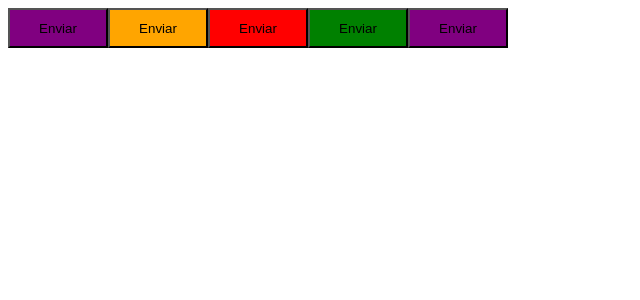
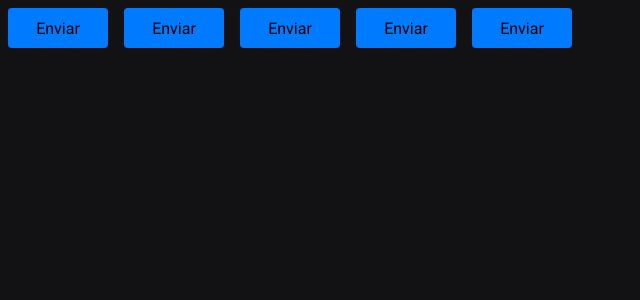
Before and after one commit to FelipeMMoraes/PomoTimer-React, a React (Vite) app: page / in a window 1280 px wide. Shown: the top 300 px of the page, without its empty margins (0-640 px from the left). Built offline with nearby package versions, Linux system fonts and the light colour scheme.

Commit message:
Desativar conversão automática de quebras de linha

```diff
--- a/index.html
+++ b/index.html
@@ -3,6 +3,13 @@
   <head>
     <meta charset="UTF-8" />
     <meta name="viewport" content="width=device-width, initial-scale=1.0" />
+
+    <link rel="preconnect" href="https://fonts.googleapis.com" />
+    <link rel="preconnect" href="https://fonts.gstatic.com" crossorigin />
+    <link
+      href="https://fonts.googleapis.com/css2?family=Roboto+Mono:ital,wght@0,700;1,700&family=Roboto:wght@400;700&display=swap"
+      rel="stylesheet"
+    />
     <title>Pomotimer</title>
   </head>
   <body>
--- a/package.json
+++ b/package.json
@@ -16,6 +16,7 @@
     "styled-components": "^6.1.11"
   },
   "devDependencies": {
+    "@rocketseat/eslint-config": "^2.2.2",
     "@types/react": "^18.2.66",
     "@types/react-dom": "^18.2.22",
     "@typescript-eslint/eslint-plugin": "^7.2.0",
--- a/src/App.tsx
+++ b/src/App.tsx
@@ -1,13 +1,17 @@
+import { ThemeProvider } from "styled-components";
 import { Button } from "./components/Button";
+import { GlobalStyle } from "./styles/global";
+import { defaultTheme } from "./styles/themes/default";
 
 export function App() {
   return (
-    <>
+    <ThemeProvider theme={defaultTheme}>
       <Button variant="primary" />
       <Button variant="secondary" />
       <Button variant="danger" />
       <Button variant="success" />
       <Button />
-    </>
+      <GlobalStyle />
+    </ThemeProvider>
   );
 }
--- a/src/components/Button.styles.ts
+++ b/src/components/Button.styles.ts
@@ -1,25 +1,31 @@
-import styled, { css } from "styled-components";
+import styled, { css } from 'styled-components'
 
-export type ButtonVariant = "primary" | "secondary" | "danger" | "success";
+export type ButtonVariant = 'primary' | 'secondary' | 'danger' | 'success'
 
 interface ButtonContainerProps {
-  variant: ButtonVariant;
+  variant: ButtonVariant
 }
 
 const buttonVariants = {
-  primary: "purple",
-  secondary: "orange",
-  danger: "red",
-  success: "green",
-};
+  primary: 'purple',
+  secondary: 'orange',
+  danger: 'red',
+  success: 'green',
+}
 
 export const ButtonContainer = styled.button<ButtonContainerProps>`
   width: 100px;
   height: 40px;
+  border-radius: 4px;
+  border: 0;
+  margin: 8px;
+  cursor: pointer;
 
-  ${(props) => {
+  background-color: ${(props) => props.theme['blue-500']};
+
+  /* ${(props) => {
     return css`
       background-color: ${buttonVariants[props.variant]};
-    `;
-  }}
-`;
+    `
+  }} */
+`
--- /dev/null
+++ b/src/styles/global.ts
@@ -0,0 +1,27 @@
+import { createGlobalStyle } from "styled-components";
+
+export const GlobalStyle = createGlobalStyle`
+
+  *{
+    margin: 0;
+    padding: 0;
+    box-sizing: border-box;
+  }
+
+  :focus {
+    outline: 0;
+    box-shadow: 0 0 0 2px ${(props) => props.theme["blue-500"]};
+  }
+
+  body {
+    background: ${(props) => props.theme["gray-900"]};
+    color: ${(props) => props.theme["gray-300"]};
+  }
+
+  body, input, textarea, button {
+    font-family: 'Roboto', sans-serif;
+    font-weight: 400;
+    font-size: 1rem;
+  }
+
+`;
--- /dev/null
+++ b/src/styles/themes/default.ts
@@ -0,0 +1,21 @@
+export const defaultTheme = {
+  white: '#FFF',
+
+  'gray-100': '#E1E1E6',
+  'gray-300': '#C4C4CC',
+  'gray-400': '#8D8D99',
+  'gray-500': '#7C7C8A',
+  'gray-600': '#323238',
+  'gray-700': '#29292E',
+  'gray-800': '#202024',
+  'gray-900': '#121214',
+
+  'blue-300': '#4DA8FF',
+  'blue-500': '#007BFF',
+  'blue-700': '#0056B3',
+
+  'red-500': '#AB222E',
+  'red-700': '#7A1921',
+
+  'yellow-500': '#FBA94C',
+}
```
Also changed, not shown: src/@types/styles.d.ts (added, +8 -0 lines), src/components/Button.tsx (+4 -4 lines), src/main.tsx (+6 -6 lines), 1 other file (tests, documents, lock files or other folders).
